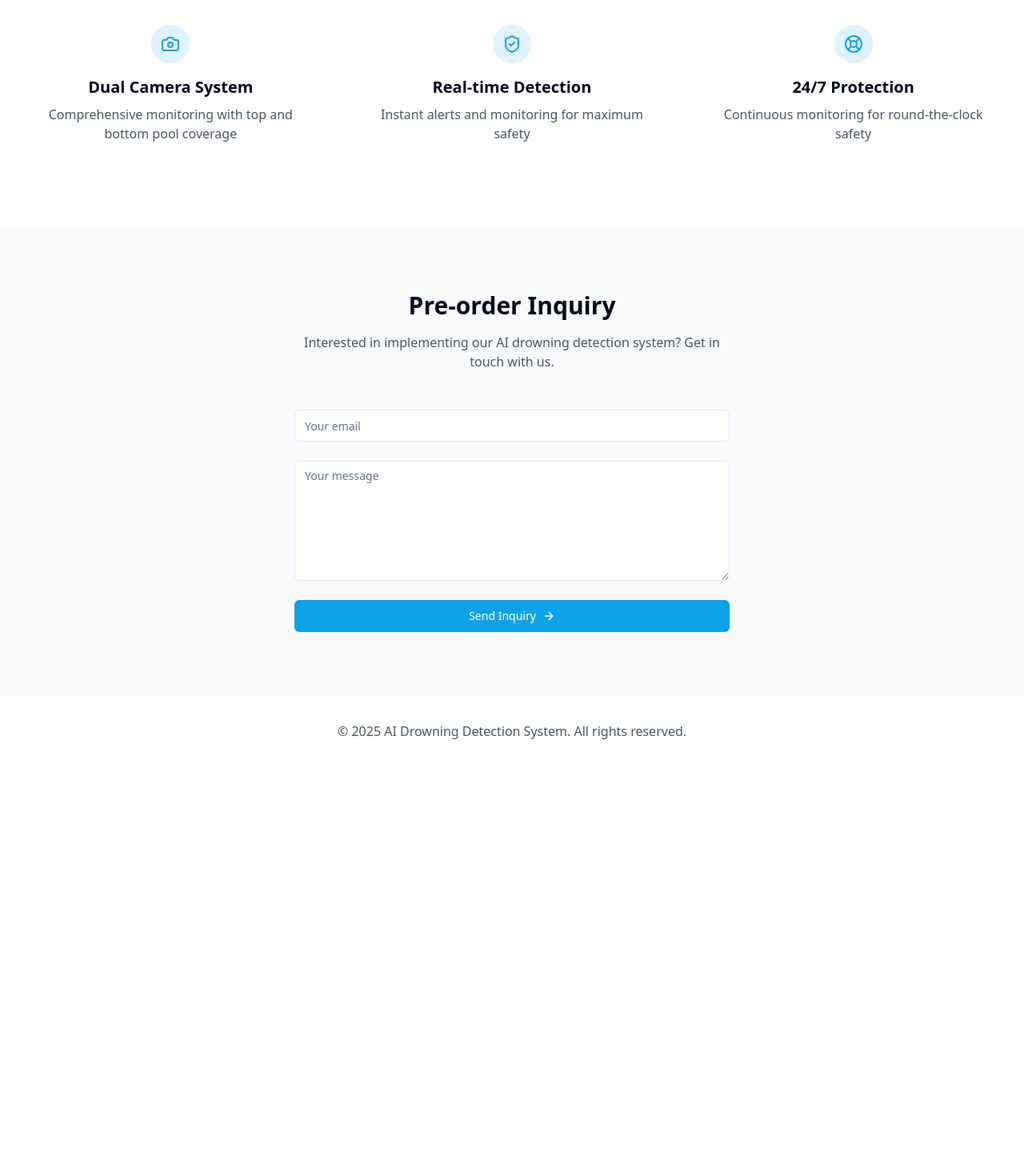
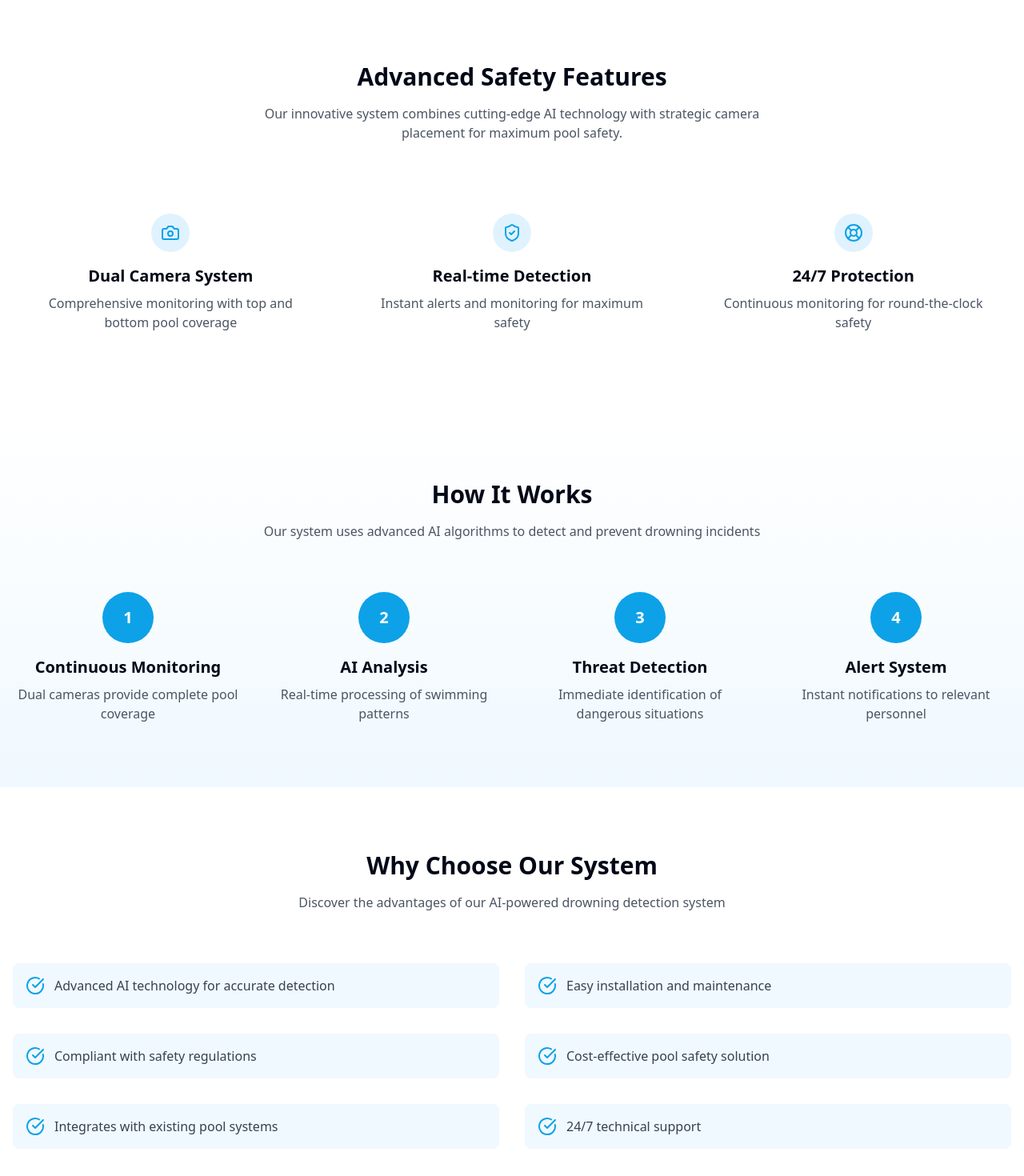
Before and after one commit to Mohammed-Janoudi/aqua-safety-hero, a React (Vite) app: page / in a window 1280 px wide. Shown: the part 1040-2510 px from the top of the page at 80% size. Before the commit the page ends 1998 px from the top, so only its background shows below. Built offline with nearby package versions, Linux system fonts and the light colour scheme.

Commit message:
Enhance website design
Expand upon the existing website design, adding new features and content as creatively determined by the AI.

```diff
--- a/src/pages/Index.tsx
+++ b/src/pages/Index.tsx
@@ -1,7 +1,7 @@
 
 import { useState } from "react";
 import { motion } from "framer-motion";
-import { Camera, LifeBuoy, ShieldCheck, Mail, ArrowRight } from "lucide-react";
+import { Camera, LifeBuoy, ShieldCheck, Mail, ArrowRight, Wave, CheckCircle } from "lucide-react";
 import { Button } from "@/components/ui/button";
 import { Input } from "@/components/ui/input";
 import { Textarea } from "@/components/ui/textarea";
@@ -29,7 +29,7 @@ const Index = () => {
           className="text-center"
         >
           <span className="inline-block px-4 py-1 mb-6 text-primary-foreground bg-primary rounded-full text-sm font-medium">
-            Coming Soon
+            Revolutionary Pool Safety
           </span>
           <h1 className="text-4xl md:text-6xl font-bold text-gray-900 mb-6">
             AI-Powered Drowning Detection System
@@ -37,6 +37,12 @@ const Index = () => {
           <p className="text-xl text-gray-600 mb-8 max-w-2xl mx-auto">
             Advanced dual-camera technology for comprehensive pool monitoring and immediate drowning detection.
           </p>
+          <div className="flex items-center justify-center gap-4">
+            <Button className="bg-primary hover:bg-primary/90 text-white px-8">
+              Pre-order Now
+            </Button>
+            <Button variant="outline">Learn More</Button>
+          </div>
         </motion.div>
 
         {/* Product Image Placeholder */}
@@ -55,6 +61,17 @@ const Index = () => {
       {/* Features Section */}
       <section className="py-20 bg-white">
         <div className="container mx-auto px-4">
+          <motion.div
+            initial={{ opacity: 0, y: 20 }}
+            whileInView={{ opacity: 1, y: 0 }}
+            transition={{ duration: 0.6 }}
+            className="text-center mb-16"
+          >
+            <h2 className="text-3xl font-bold mb-4">Advanced Safety Features</h2>
+            <p className="text-gray-600 max-w-2xl mx-auto">
+              Our innovative system combines cutting-edge AI technology with strategic camera placement for maximum pool safety.
+            </p>
+          </motion.div>
           <motion.div
             initial={{ opacity: 0, y: 20 }}
             whileInView={{ opacity: 1, y: 0 }}
@@ -94,6 +111,101 @@ const Index = () => {
         </div>
       </section>
 
+      {/* How It Works Section */}
+      <section className="py-20 bg-gradient-to-b from-white to-sky-50">
+        <div className="container mx-auto px-4">
+          <motion.div
+            initial={{ opacity: 0, y: 20 }}
+            whileInView={{ opacity: 1, y: 0 }}
+            transition={{ duration: 0.6 }}
+            className="text-center mb-16"
+          >
+            <h2 className="text-3xl font-bold mb-4">How It Works</h2>
+            <p className="text-gray-600 max-w-2xl mx-auto">
+              Our system uses advanced AI algorithms to detect and prevent drowning incidents
+            </p>
+          </motion.div>
+
+          <div className="grid grid-cols-1 md:grid-cols-2 lg:grid-cols-4 gap-8">
+            {[
+              {
+                step: "1",
+                title: "Continuous Monitoring",
+                description: "Dual cameras provide complete pool coverage"
+              },
+              {
+                step: "2",
+                title: "AI Analysis",
+                description: "Real-time processing of swimming patterns"
+              },
+              {
+                step: "3",
+                title: "Threat Detection",
+                description: "Immediate identification of dangerous situations"
+              },
+              {
+                step: "4",
+                title: "Alert System",
+                description: "Instant notifications to relevant personnel"
+              }
+            ].map((item, index) => (
+              <motion.div
+                key={index}
+                initial={{ opacity: 0, y: 20 }}
+                whileInView={{ opacity: 1, y: 0 }}
+                transition={{ delay: index * 0.2 }}
+                className="text-center"
+              >
+                <div className="w-16 h-16 bg-primary text-white rounded-full flex items-center justify-center mx-auto mb-4 text-xl font-bold">
+                  {item.step}
+                </div>
+                <h3 className="text-xl font-semibold mb-2">{item.title}</h3>
+                <p className="text-gray-600">{item.description}</p>
+              </motion.div>
+            ))}
+          </div>
+        </div>
+      </section>
+
+      {/* Benefits Section */}
+      <section className="py-20 bg-white">
+        <div className="container mx-auto px-4">
+          <motion.div
+            initial={{ opacity: 0, y: 20 }}
+            whileInView={{ opacity: 1, y: 0 }}
+            transition={{ duration: 0.6 }}
+            className="text-center mb-16"
+          >
+            <h2 className="text-3xl font-bold mb-4">Why Choose Our System</h2>
+            <p className="text-gray-600 max-w-2xl mx-auto">
+              Discover the advantages of our AI-powered drowning detection system
+            </p>
+          </motion.div>
+
+          <div className="grid grid-cols-1 md:grid-cols-2 gap-8">
+            {[
+              "Advanced AI technology for accurate detection",
+              "Easy installation and maintenance",
+              "Compliant with safety regulations",
+              "Cost-effective pool safety solution",
+              "Integrates with existing pool systems",
+              "24/7 technical support"
+            ].map((benefit, index) => (
+              <motion.div
+                key={index}
+                initial={{ opacity: 0, x: -20 }}
+                whileInView={{ opacity: 1, x: 0 }}
+                transition={{ delay: index * 0.1 }}
+                className="flex items-center gap-3 p-4 rounded-lg bg-sky-50"
+              >
+                <CheckCircle className="w-6 h-6 text-primary flex-shrink-0" />
+                <span className="text-gray-700">{benefit}</span>
+              </motion.div>
+            ))}
+          </div>
+        </div>
+      </section>
+
       {/* Contact Section */}
       <section className="py-20 bg-gray-50">
         <div className="container mx-auto px-4 max-w-xl">
@@ -105,7 +217,7 @@ const Index = () => {
           >
             <h2 className="text-3xl font-bold mb-4">Pre-order Inquiry</h2>
             <p className="text-gray-600">
-              Interested in implementing our AI drowning detection system? Get in touch with us.
+              Be among the first to implement our revolutionary AI drowning detection system
             </p>
           </motion.div>
 
@@ -148,8 +260,15 @@ const Index = () => {
 
       {/* Footer */}
       <footer className="py-8 bg-white">
-        <div className="container mx-auto px-4 text-center text-gray-600">
-          <p>&copy; {new Date().getFullYear()} AI Drowning Detection System. All rights reserved.</p>
+        <div className="container mx-auto px-4">
+          <div className="text-center text-gray-600">
+            <p className="mb-4">&copy; {new Date().getFullYear()} AI Drowning Detection System. All rights reserved.</p>
+            <div className="flex justify-center gap-4">
+              <a href="#" className="hover:text-primary transition-colors">Privacy Policy</a>
+              <a href="#" className="hover:text-primary transition-colors">Terms of Service</a>
+              <a href="#" className="hover:text-primary transition-colors">Contact</a>
+            </div>
+          </div>
         </div>
       </footer>
     </div>
```
